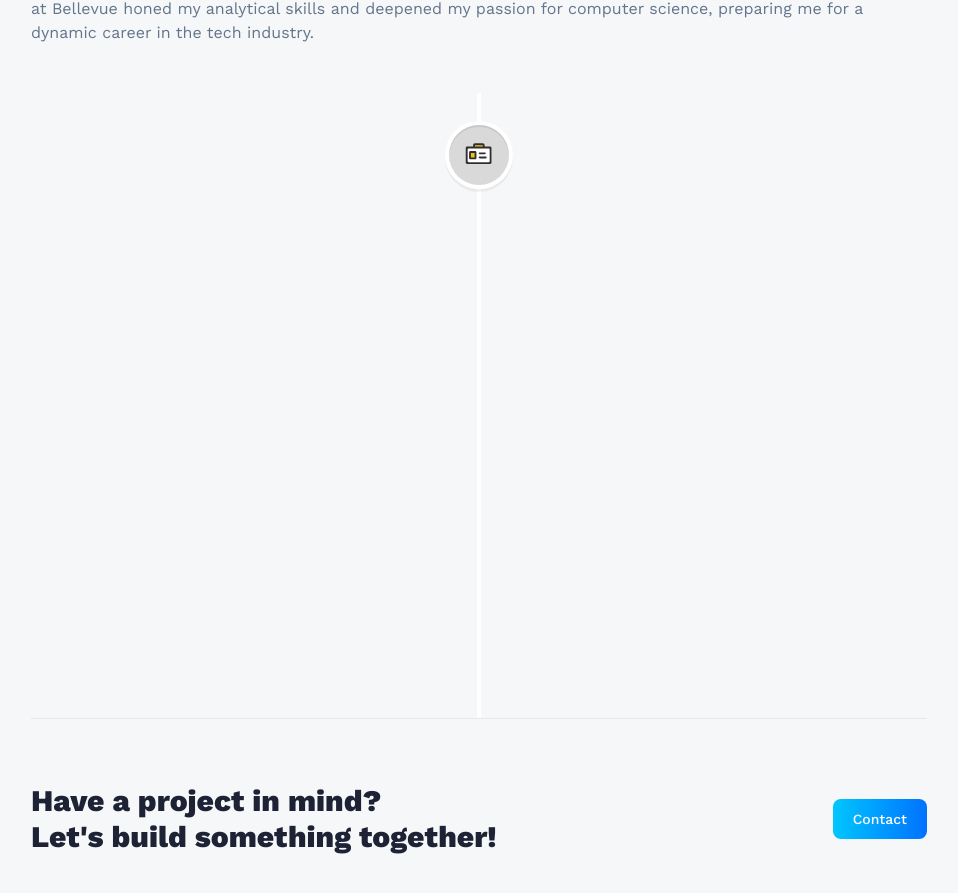
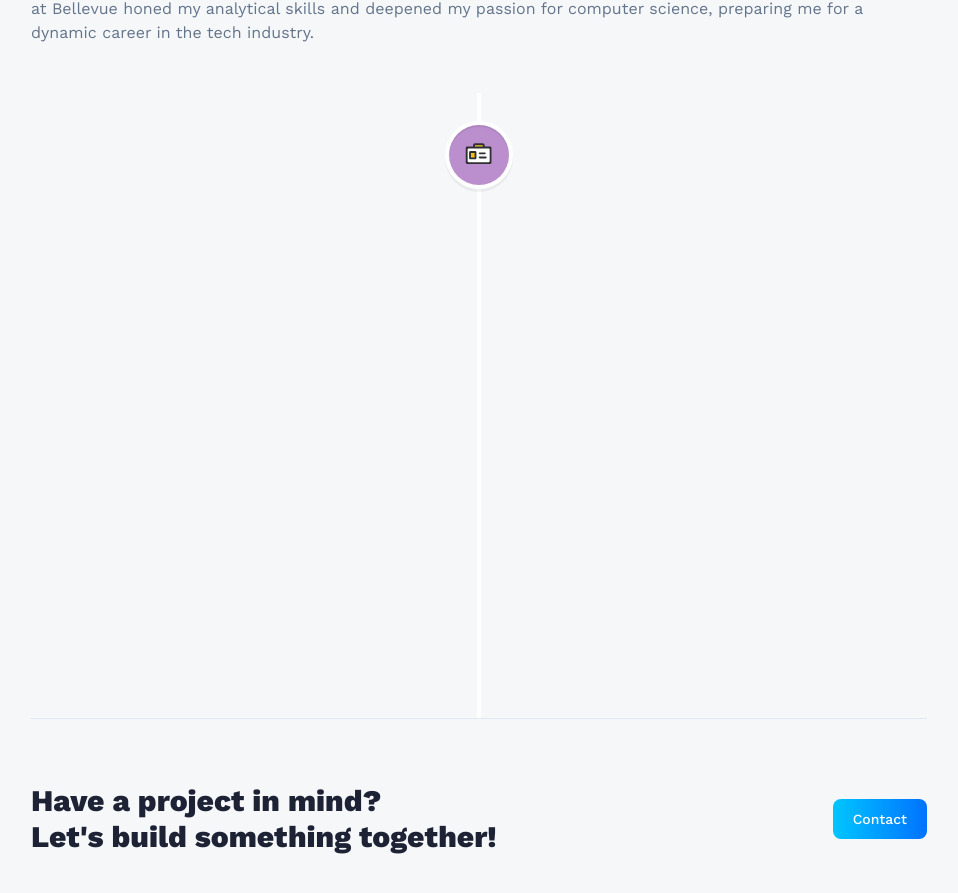
Before and after one commit to hahjimah/3d_portfolio, a React (Vite) app: page /about in a window 1280 px wide. Shown: the part 2716-3609 px from the top of the page, without its empty margins (161-1119 px from the left). Built offline with nearby package versions, Linux system fonts and the light colour scheme.

Commit message:
minor fix

```diff
--- a/src/constants/index.js
+++ b/src/constants/index.js
@@ -187,8 +187,9 @@ export const projects = [
 export const educations = [
     {
         name: "Bellevue College",
-        major: "Computer Science",
+        major: "Computer Science Major",
         icon: resume,
+        iconBg: '#BB8FCE',
         date: 'Sept 2019 - Dec 2023',
         skills:["C/C++", "TypeScript", "JavaScript", "Java", "Python", "Kotlin",
         "MySQL", "MongoDB", "CSS", "Project Management", "Web Development", "Development", "Problem Solving", "Team Collaboration", "Agile Programing"]
--- a/src/pages/About.jsx
+++ b/src/pages/About.jsx
@@ -128,11 +128,11 @@ const About = () => {
                   />
                 </div>
               }
-              iconStyle={{ background: "#D9D9D9" }} // You can customize this
+              iconStyle={{ background: education.iconBg }}
               contentStyle={{
                 borderBottom: "8px",
                 borderStyle: "solid",
-                borderBottomColor: "#D9D9D9", // And this, to match your style
+                borderBottomColor: education.iconBg,
                 boxShadow: "none",
               }}
             >
```
